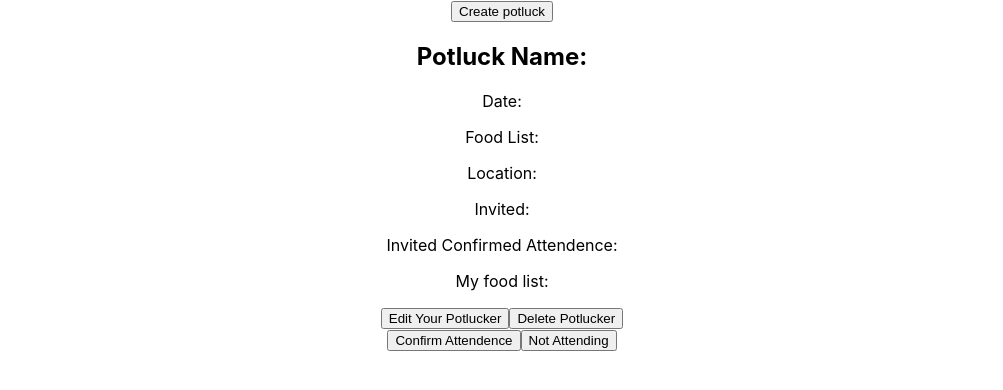
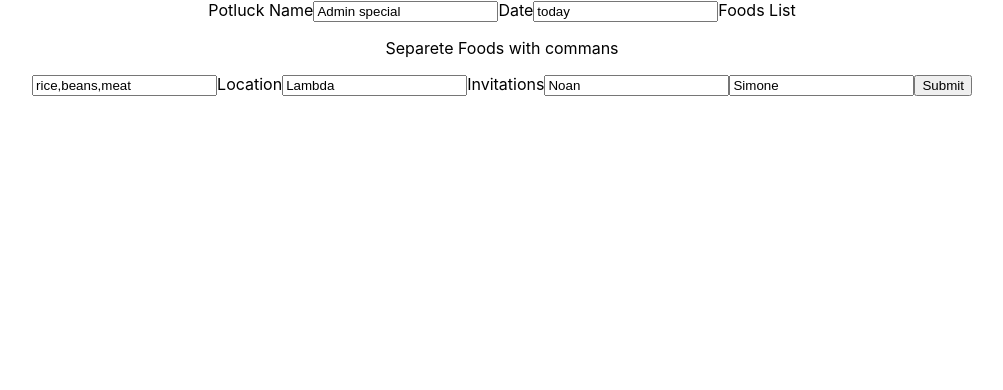
Before and after one commit to Potluck-planner-by-the-Potluckers/frontEnd, a React (Create React App) app in the folder app/: page /edityourpotlock/1 in a window 1280 px wide. Shown: the top 390 px of the page, without its empty margins (138-1141 px from the left). Built offline with nearby package versions, Linux system fonts and the light colour scheme.

Commit message:
working on editForm. Almost done

```diff
--- a/app/src/App.js
+++ b/app/src/App.js
@@ -13,7 +13,7 @@ function App() {
       <Router>
         <Switch>
           {/* will be private route soon */}
-          <Route path='/'>
+          <Route  exact path='/'>
             {/* /dashboard */}
             <Dashboard />
           </Route>
--- a/app/src/components/CreatePotLuckForm.jsx
+++ b/app/src/components/CreatePotLuckForm.jsx
@@ -55,6 +55,7 @@ export default function CreatePotluckForm() {
 
     return (
         <div className='container'>
+
             <form onSubmit={onSubmit}>
                 <label htmlFor="potluckName">Potluck Name</label>
                 <input type="text" name="potluckName" id='potluckName' value={newPotluck.potluckName} onChange={handleChange} />
--- a/app/src/components/Dashboard.jsx
+++ b/app/src/components/Dashboard.jsx
@@ -1,6 +1,5 @@
 import React from 'react'
 import { useHistory } from "react-router-dom"
-import { Route, Switch } from 'react-router-dom'
 import Potlucks from './Potlucks'
 export default function Dashboard() {
     const { push } = useHistory()
--- a/app/src/components/EditYourPotlucker.jsx
+++ b/app/src/components/EditYourPotlucker.jsx
@@ -1,38 +1,79 @@
-import React, {useState, useEffect} from 'react'
+import React, { useState, useEffect } from 'react'
 import axios from 'axios'
-import {useHistory, useParams} from 'react-router-dom'
-
+import { useHistory, useParams } from 'react-router-dom'
+import { GETBYID } from '../store/reducer/reducer'
 // redux
-import { useDispatch } from 'react-redux'
+import { useDispatch, useSelector } from 'react-redux'
 import { EDIT } from '../store/reducer/reducer'
 
 export default function EditYourPotlucker() {
     //capture variable on the url
-    const {aPotluck} = useParams()
-    const [potluck, setPotluck] = useState(aPotluck)
+    const { id } = useParams()
+
+    //be able to create action dispatch on this component
     const dispatch = useDispatch()
-    const {push} = useHistory()
+    // const currentPotluckerData = dispatch({type: GETBYID, payload: {id: currentPotlucID}})
+    //filter redux store by id and return that object and set it it has  a new state in this local component
+    //return an array of the object
+    // let currentPotluckerFromList = useSelector( state => state.filter(aPotluck => {return aPotluck.id === parseInt(id)}))
+    // currentPotluckerFromList =currentPotluckerFromList.map(aPotluck => {
 
+    //     return aPotluck
+    // })
+    //[0]takes it away from the list array
+    const currentPotluckerData = useSelector(state => state.filter(aPotluck => { return aPotluck.id === parseInt(id) }))
+    const [potluck, setPotluck] = useState(currentPotluckerData[0])
+    const { push } = useHistory()
     const handleChange = e => {
         e.preventDefault()
-        e.presist()
 
         //add change to the state
-        setPotluck({
-            ...potluck,
-            [e.target.name]: [e.target.value]
-        })
+        //Treat invited inputs differently
+        const isInvitedInputs = e.target.id === 'invited'
+        const isFoodList = e.target.name === "foodList"
+        if (isInvitedInputs) {
+            //variables
+            const PotluckId = parseInt(e.target.name)
+            const editedName = e.target.value
+
+            //copy of invited list
+            const copyOfPotluckInvited = potluck.invited
+            //changing the copy of invited list
+            copyOfPotluckInvited.map((aInvited, index) => {
+                // match index so you can update it
+                if(aInvited.id === PotluckId)  aInvited.name = editedName
+
+                return aInvited
+            })
+            //reflecting the changes to the invites list on state
+            setPotluck({
+                ...potluck,
+                invited: copyOfPotluckInvited
+            })
+        }
+        else if(isFoodList){
+            debugger
+            const value = [e.target.value].split(',')
+            setPotluck({
+                ...potluck,
+                [e.target.name]: value
+            })
+        }
+        else {
+            setPotluck({
+                ...potluck,
+                [e.target.name]: [e.target.value]
+            })
+        }
+
     }
     const onSubmit = e => {
         e.preventDefault()
-        //SHORT out data: foodList, invited
+        //SHORT out data: foodList
+        //separete the food when they have a , and give them their own indexes
         const newFormatedPotluck = {
             ...potluck,
             foodList: potluck.foodList.split(','),
-            invited: {
-                name: potluck.invited.split(','),
-                confirmedAttendence: false,
-            },
         }
         //PUT REQUEST
         axios.put('/newpotluck', newFormatedPotluck)
@@ -46,6 +87,14 @@ export default function EditYourPotlucker() {
             })
             .catch(err => console.error(`error in onSubmit createForm --- ${err}`))
     }
+    const invitedInputs = (params) => {
+        return potluck.invited.map((aInvited, index) => {
+            return (
+                <input type="text" name={aInvited.id} id={'invited'} value={aInvited.name} onChange={handleChange} key={aInvited.id} />
+            )
+        })
+    }
+
     return (
         <div className='container'>
             <form onSubmit={onSubmit}>
@@ -69,10 +118,7 @@ export default function EditYourPotlucker() {
 
 
                 <label htmlFor="invited">Invitations</label>
-                <p>
-                    Separete people with commans
-                </p>
-                <input type="text" name="invited" id='Invitations' value={potluck.invited} onChange={handleChange} />
+                {invitedInputs()}
 
                 {/* stretch goal: validate the form, and dissable button until valitation is successful */}
                 <button className="btn submit" type='submit'>Submit</button>
--- a/app/src/components/Potlucks.jsx
+++ b/app/src/components/Potlucks.jsx
@@ -44,7 +44,7 @@ export default function Potlucks() {
                     </p>
 
                     {/* Only if it bellongs to the user */}
-                    <button onClick={() => push(`/edityourpotlock/${aPotluck}`)} className="btn edit">Edit Your Potlucker</button>
+                    <button onClick={() => push(`/edityourpotlock/${aPotluck.id}`)} className="btn edit">Edit Your Potlucker</button>
                     <button onClick='' className="btn delete">Delete Potlucker</button>
                 </>
             )
--- a/app/src/store/reducer/reducer.jsx
+++ b/app/src/store/reducer/reducer.jsx
@@ -1,17 +1,24 @@
 // ACTIONS
 export const GET = 'GET'
+export const GETBYID = 'GETBYID'
 export const ADD = 'ADD'
 export const EDIT = 'EDIT'
 export const DELETE = 'DELETE'
 //stretch goal const USER_LOADING = 'USER_LOADING'
 
 const initialState = [{
-    potluckName: '',
-    date: '',
-    foodList: [],
-    location: '',
+    id: 1,
+    potluckName: 'Admin special',
+    date: 'today',
+    foodList: ['rice', 'beans', 'meat'],
+    location: 'Lambda',
     invited: [{
-        name:'',
+        id:1, //needed so when the list of invited is render on different text input react can use it as a key. Resolve weir rendering bugs.
+        name:'Noan',
+        confirmedAttendence: false,
+    }, {
+        id:2,
+        name:'Simone',
         confirmedAttendence: false,
     }],
     myFoodList: [],
@@ -22,6 +29,8 @@ const initialState = [{
 export default function reducer(state = initialState, action){
     switch(action.type){
         case GET:
+            return state
+        case GETBYID:
             return state
         case ADD:
         //from CreatePotluckForm: dispatch({ type: ADD, payload: resp.data })
```
